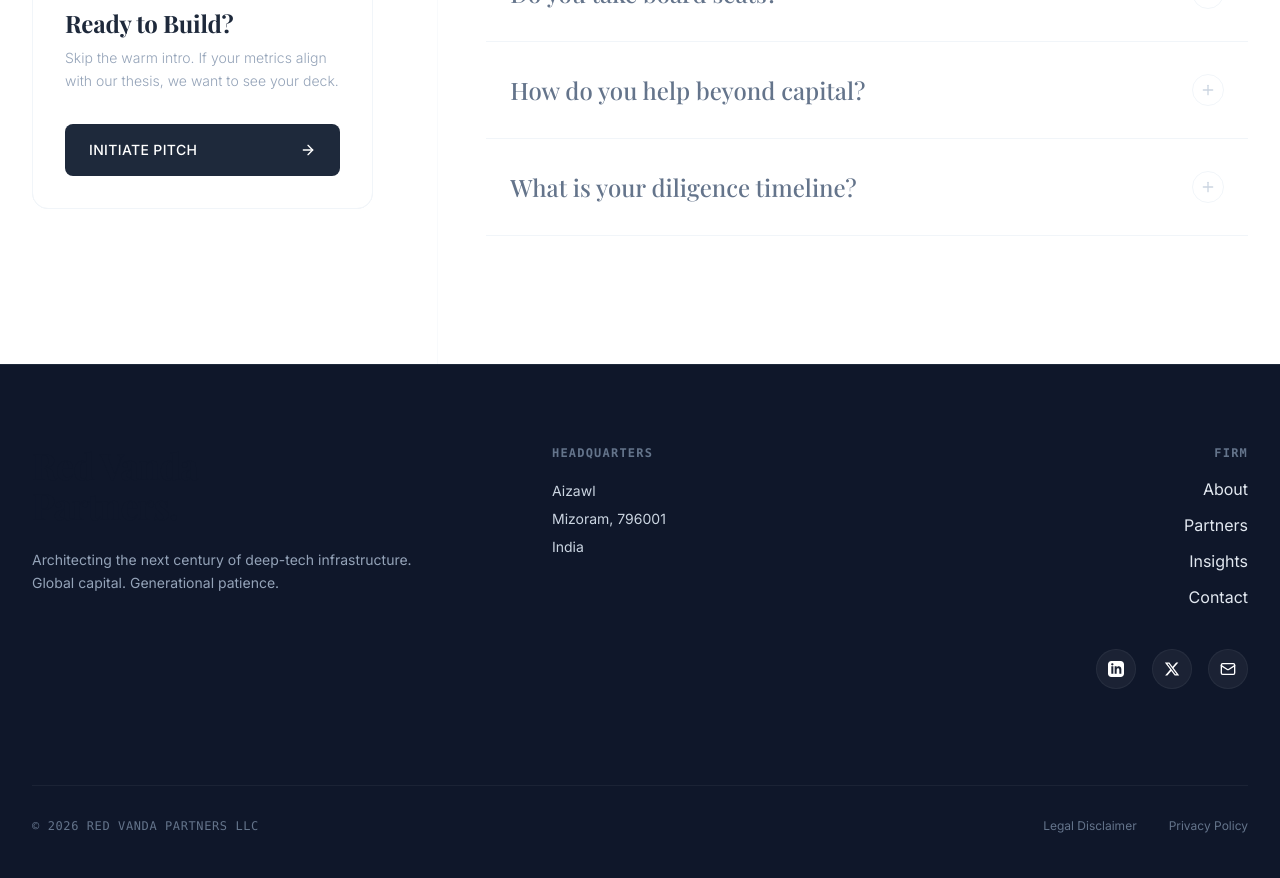
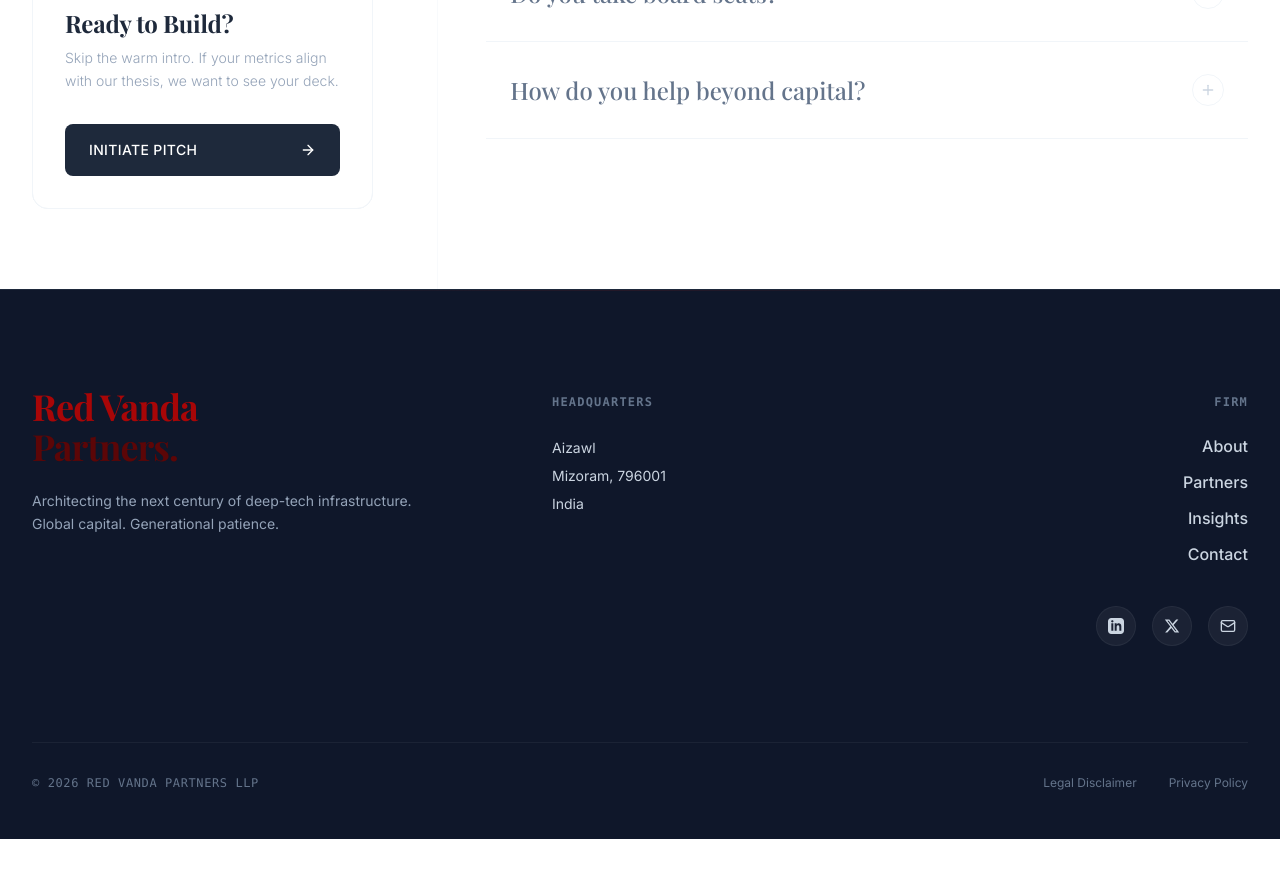
Before and after one commit to amanrajce/red-vanda-web, a Next.js app: page /faq in a window 1280 px wide. Shown: the part 740-1618 px from the top of the page. After the commit the page ends 1579 px from the top, so only its background shows below. Built offline with nearby package versions, Linux system fonts and the light colour scheme; a web font is replaced by a local one.

Commit message:
Updated footer, fixed padding on all pages, and refined copy

```diff
--- a/src/app/(pages)/contact/page.tsx
+++ b/src/app/(pages)/contact/page.tsx
@@ -399,7 +399,7 @@ export default function ContactPage() {
                     </div>
                   </div>
                   <div className="mt-8 pt-8 border-t border-white/10 text-xs text-slate-500 leading-relaxed">
-                    For LP relations and institutional partnerships, please contact the Managing Partners directly via LinkedIn.
+                    For LP relations and institutional partnerships, please contact the General Partners directly via LinkedIn.
                   </div>
                 </div>
 
--- a/src/app/(pages)/faq/page.tsx
+++ b/src/app/(pages)/faq/page.tsx
@@ -12,15 +12,16 @@ const faqs = [
     items: [
       {
         q: "Do you lead rounds?",
-        a: "Yes. We are high-conviction investors. We prefer to lead or co-lead Seed to Series A rounds. We believe in taking pricing responsibility and helping set the governance structure for future success."
+        // UPDATED: Now mentions Pre-Seed to Pre-IPO
+        a: "Yes. We are high-conviction investors. We prefer to lead or co-lead rounds across the lifecycle—from Pre-Seed to Pre-IPO. We believe in taking pricing responsibility and helping set the governance structure for future success."
+      },
+      {
+        q: "What is your ticket size and investment focus?",
+        a: "We are Sector-Agnostic but strictly focus on Tech-Enabled Businesses building scalable IP or deep infrastructure. We do not invest in pure services or traditional SMEs. Our ticket size extends up to ₹5 Crores, backing founders from Pre-Seed to Pre-IPO stages."
       },
       {
         q: "What is your reserve policy?",
         a: "We back our winners aggressively. We typically reserve a 2:1 ratio (Capital Reserved : Initial Check) for follow-on rounds. When things work, we want to maintain our pro-rata ownership deep into the growth stages."
-      },
-      {
-        q: "Do you invest in competing companies?",
-        a: "Never. If we back you, we are in your corner. We maintain strict exclusivity within specific sub-sectors to ensure our incentives and networks are fully aligned with your success."
       }
     ]
   },
@@ -34,10 +35,6 @@ const faqs = [
       {
         q: "How do you help beyond capital?",
         a: "Our platform team focuses on two things: Talent and Downstream Capital. We help you hire your first 10 engineers and we introduce you to Series B/C investors when you are ready to scale."
-      },
-      {
-        q: "What is your diligence timeline?",
-        a: "We move at the speed of the founder. For software, we can issue a term sheet in 10 days. For deep-tech/hardware involving IP diligence, we aim for 21 days maximum. We do not drag our feet."
       }
     ]
   }
--- a/src/app/(pages)/team/page.tsx
+++ b/src/app/(pages)/team/page.tsx
@@ -1,26 +1,24 @@
 'use client';
 
 import { Container } from "@/components/ui/Container";
-import { Linkedin, Mail, Quote, ArrowRight } from "lucide-react";
+import { Linkedin, Mail, Quote, ArrowRight } from "lucide-react"; // Removed ChevronDown
 import Image from "next/image";
 
 export default function TeamPage() {
   const directors = [
     {
       name: "Malsawmkima",
-      role: "Managing Partner",
+      role: "General Partner",
       bio: "A veteran of the deep-tech ecosystem with 15 years of operational experience. Formerly led infrastructure scaling at [Tech Giant] and pioneered research in renewable energy grids.",
       statement: "We are entering an era where bits are cheap, but atoms are expensive. The next decade's returns will come from founders who are not afraid to get their hands dirty building physical infrastructure.",
-      // UPDATED: 'Hard Tech' is good, but 'Industrial AI' emphasizes the Product/Software aspect strongly.
       focus: ["Energy Sovereignty", "Industrial AI", "Hard Tech"],
       imageSrc: "/director1.jpeg"
     },
     {
       name: "Rinzuala",
-      role: "General Partner",
+      role: "Partner",
       bio: "An operator-investor who has navigated the 'impossible' stages of growth. Brings a global perspective to our cross-border thesis, connecting Silicon Valley innovation with Asian scale.",
       statement: "True innovation looks like a toy at first, then a threat, then a utility. We back founders during the 'threat' phase—when the technology works but the market isn't ready.",
-      // UPDATED: Changed 'Logistics' to 'Logistics Infrastructure' to sound like TECH, not a Service agency.
       focus: ["Biological Compute", "Logistics Infrastructure", "Financial Infrastructure"],
       imageSrc: "/director2.jpeg"
     }
@@ -29,7 +27,8 @@ export default function TeamPage() {
   return (
     <>
       {/* 1. HERO */}
-      <section className="pt-28 pb-12 md:pt-40 md:pb-20 lg:pt-64 lg:pb-24 bg-white border-b border-neutral-100">
+      {/* Optimized Padding: Content is high enough to be seen immediately, no arrow needed */}
+      <section className="pt-28 pb-16 md:pt-40 md:pb-20 lg:pt-48 lg:pb-24 bg-white border-b border-neutral-100">
         <Container>
           <div className="max-w-4xl animate-slide-up">
             <div className="inline-flex items-center gap-2 px-3 py-1.5 lg:px-4 lg:py-2 bg-neutral-50 text-neutral-900 border border-neutral-200 rounded-full text-[10px] lg:text-xs font-bold uppercase tracking-widest mb-6 lg:mb-8">
@@ -131,7 +130,7 @@ export default function TeamPage() {
         ))}
       </section>
 
-      {/* 3. CLOSING - Updated to match Pitch Deck Flow */}
+      {/* 3. CLOSING */}
       <section className="py-16 lg:py-24 bg-neutral-950 text-white">
         <Container>
             <div className="flex flex-col md:flex-row justify-between items-start md:items-end gap-8 lg:gap-12">
@@ -144,7 +143,6 @@ export default function TeamPage() {
                     </p>
                 </div>
                 <div className="w-full md:w-auto">
-                     {/* Updated Button to 'Submit Pitch Deck' to be consistent */}
                      <a href="/contact" className="inline-flex items-center justify-center w-full md:w-auto gap-3 px-8 py-4 bg-white text-neutral-950 font-medium hover:bg-primary-50 transition-colors rounded-full">
                         Submit Pitch Deck <ArrowRight className="w-4 h-4" />
                     </a>
--- a/src/components/layout/Footer.tsx
+++ b/src/components/layout/Footer.tsx
@@ -3,31 +3,37 @@ import { Container } from "@/components/ui/Container";
 
 export const Footer = () => {
   return (
-    <footer className="bg-neutral-950 text-white border-t border-neutral-900">
+    <footer className="bg-neutral-950 text-white border-t border-neutral-900 relative overflow-hidden">
+
+      {/* Optional: Subtle top glow for premium feel */}
+      <div className="absolute top-0 left-1/2 -translate-x-1/2 w-full max-w-3xl h-px bg-gradient-to-r from-transparent via-red-900/20 to-transparent"></div>
+
       <Container>
-        <div className="flex flex-col pt-20 pb-12">
+        <div className="flex flex-col pt-24 pb-12">
 
           {/* --- TOP SECTION --- */}
           <div className="grid lg:grid-cols-12 gap-12 lg:gap-8 mb-24">
 
             {/* 1. Brand Identity (Left side - 5 cols) */}
-            <div className="lg:col-span-5 flex flex-col justify-between h-full">
-              <div>
-                <h2 className="text-3xl md:text-4xl font-serif font-bold tracking-tight mb-6">
-                  Red Vanda <br /> Partners.
+            <div className="lg:col-span-5 flex flex-col items-start gap-6">
+
+              {/* BRAND WORDMARK (No Image) */}
+              <h2 className="text-3xl md:text-4xl font-serif font-bold tracking-tight leading-[1.1]">
+                <span className="text-[#a80607]">Red Vanda</span> <br />
+                <span className="text-[#5c0607]">Partners.</span>
               </h2>
+
               <p className="text-neutral-500 max-w-sm leading-relaxed text-sm">
                 Architecting the next century of deep-tech infrastructure.
                 <br />
                 Global capital. Generational patience.
               </p>
             </div>
-            </div>
 
             {/* 2. Office Locations (Middle - 4 cols) */}
-            <div className="lg:col-span-4 grid grid-cols-2 gap-8">
+            <div className="lg:col-span-4 grid grid-cols-1 gap-8 pt-2">
               <div>
-                <h3 className="font-mono text-xs uppercase tracking-widest text-neutral-600 mb-4">
+                <h3 className="font-mono text-xs uppercase tracking-widest text-neutral-600 mb-6 font-bold">
                   Headquarters
                 </h3>
                 <p className="text-neutral-400 text-sm leading-loose">
@@ -36,38 +42,50 @@ export const Footer = () => {
                   India
                 </p>
               </div>
-              {/* Space for future second office */}
-              <div>
-              </div>
             </div>
 
             {/* 3. Navigation & Logos (Right - 3 cols) */}
-            <div className="lg:col-span-3 lg:text-right flex flex-col gap-8">
+            <div className="lg:col-span-3 lg:text-right flex flex-col gap-10 pt-2">
 
                {/* Site Map */}
                <div>
-                  <h3 className="font-mono text-xs uppercase tracking-widest text-neutral-600 mb-4">
+                  <h3 className="font-mono text-xs uppercase tracking-widest text-neutral-600 mb-6 font-bold">
                     Firm
                   </h3>
-                  <ul className="space-y-3">
-                    {/* RENAMED 'Manifesto' to 'About' to match your Navbar */}
-                    <li><Link href="/about" className="text-neutral-300 hover:text-white transition-colors">About</Link></li>
-                    <li><Link href="/team" className="text-neutral-300 hover:text-white transition-colors">Partners</Link></li>
-                    <li><Link href="/insights" className="text-neutral-300 hover:text-white transition-colors">Insights</Link></li>
-                    <li><Link href="/contact" className="text-neutral-300 hover:text-white transition-colors">Contact</Link></li>
+                  <ul className="space-y-3 font-medium">
+                    <li>
+                        <Link href="/about" className="text-neutral-400 hover:text-[#a80607] transition-colors duration-300">
+                            About
+                        </Link>
+                    </li>
+                    <li>
+                        <Link href="/team" className="text-neutral-400 hover:text-[#a80607] transition-colors duration-300">
+                            Partners
+                        </Link>
+                    </li>
+                    <li>
+                        <Link href="/insights" className="text-neutral-400 hover:text-[#a80607] transition-colors duration-300">
+                            Insights
+                        </Link>
+                    </li>
+                    <li>
+                        <Link href="/contact" className="text-neutral-400 hover:text-[#a80607] transition-colors duration-300">
+                            Contact
+                        </Link>
+                    </li>
                   </ul>
                </div>
 
-               {/* Social Media Logos (LinkedIn, X, Email) */}
-               <div className="flex gap-4 lg:justify-end mt-2">
+               {/* Social Media Logos */}
+               <div className="flex gap-4 lg:justify-end">
 
                   {/* LinkedIn */}
                   <a
                     href="#"
                     aria-label="LinkedIn"
-                    className="w-10 h-10 flex items-center justify-center rounded-full bg-white/5 border border-white/5 hover:bg-white hover:text-neutral-950 transition-all duration-300"
+                    className="group w-10 h-10 flex items-center justify-center rounded-full bg-white/5 border border-white/5 hover:bg-[#a80607] hover:border-[#a80607] hover:text-white transition-all duration-300"
                   >
-                    <svg className="w-4 h-4 fill-current" viewBox="0 0 24 24">
+                    <svg className="w-4 h-4 fill-neutral-400 group-hover:fill-white transition-colors" viewBox="0 0 24 24">
                       <path d="M19 0h-14c-2.761 0-5 2.239-5 5v14c0 2.761 2.239 5 5 5h14c2.762 0 5-2.239 5-5v-14c0-2.761-2.238-5-5-5zm-11 19h-3v-11h3v11zm-1.5-12.268c-.966 0-1.75-.79-1.75-1.764s.784-1.764 1.75-1.764 1.75.79 1.75 1.764-.783 1.764-1.75 1.764zm13.5 12.268h-3v-5.604c0-3.368-4-3.113-4 0v5.604h-3v-11h3v1.765c1.396-2.586 7-2.777 7 2.476v6.759z"/>
                     </svg>
                   </a>
@@ -76,9 +94,9 @@ export const Footer = () => {
                   <a
                     href="#"
                     aria-label="X (Twitter)"
-                    className="w-10 h-10 flex items-center justify-center rounded-full bg-white/5 border border-white/5 hover:bg-white hover:text-neutral-950 transition-all duration-300"
+                    className="group w-10 h-10 flex items-center justify-center rounded-full bg-white/5 border border-white/5 hover:bg-[#a80607] hover:border-[#a80607] hover:text-white transition-all duration-300"
                   >
-                    <svg className="w-4 h-4 fill-current" viewBox="0 0 24 24">
+                    <svg className="w-4 h-4 fill-neutral-400 group-hover:fill-white transition-colors" viewBox="0 0 24 24">
                       <path d="M18.244 2.25h3.308l-7.227 8.26 8.502 11.24H16.17l-5.214-6.817L4.99 21.75H1.68l7.73-8.835L1.254 2.25H8.08l4.713 6.231zm-1.161 17.52h1.833L7.084 4.126H5.117z" />
                     </svg>
                   </a>
@@ -87,9 +105,9 @@ export const Footer = () => {
                   <a
                     href="mailto:partners@redvanda.com"
                     aria-label="Email"
-                    className="w-10 h-10 flex items-center justify-center rounded-full bg-white/5 border border-white/5 hover:bg-white hover:text-neutral-950 transition-all duration-300"
+                    className="group w-10 h-10 flex items-center justify-center rounded-full bg-white/5 border border-white/5 hover:bg-[#a80607] hover:border-[#a80607] hover:text-white transition-all duration-300"
                   >
-                    <svg className="w-4 h-4" fill="none" stroke="currentColor" viewBox="0 0 24 24" strokeWidth="2" strokeLinecap="round" strokeLinejoin="round">
+                    <svg className="w-4 h-4 text-neutral-400 group-hover:text-white transition-colors" fill="none" stroke="currentColor" viewBox="0 0 24 24" strokeWidth="2" strokeLinecap="round" strokeLinejoin="round">
                       <rect width="20" height="16" x="2" y="4" rx="2"/>
                       <path d="m22 7-8.97 5.7a1.94 1.94 0 0 1-2.06 0L2 7"/>
                     </svg>
@@ -102,14 +120,14 @@ export const Footer = () => {
           {/* --- BOTTOM SECTION --- */}
           <div className="pt-8 border-t border-white/5 flex flex-col md:flex-row justify-between items-start md:items-center gap-4">
             <div className="text-xs text-neutral-600 font-mono uppercase tracking-wider">
-              © {new Date().getFullYear()} Red Vanda Partners LLC
+              © {new Date().getFullYear()} Red Vanda Partners LLP
             </div>
 
             <div className="flex gap-8">
-              <Link href="#" className="text-xs text-neutral-600 hover:text-neutral-400 transition-colors">
+              <Link href="#" className="text-xs text-neutral-600 hover:text-[#a80607] transition-colors duration-300">
                 Legal Disclaimer
               </Link>
-              <Link href="#" className="text-xs text-neutral-600 hover:text-neutral-400 transition-colors">
+              <Link href="#" className="text-xs text-neutral-600 hover:text-[#a80607] transition-colors duration-300">
                 Privacy Policy
               </Link>
             </div>
```
Also changed, not shown: src/app/(pages)/about/page.tsx (+26 -18 lines), src/app/page.tsx (+16 -11 lines). Lines whose indentation alone changed are shown as unchanged.
